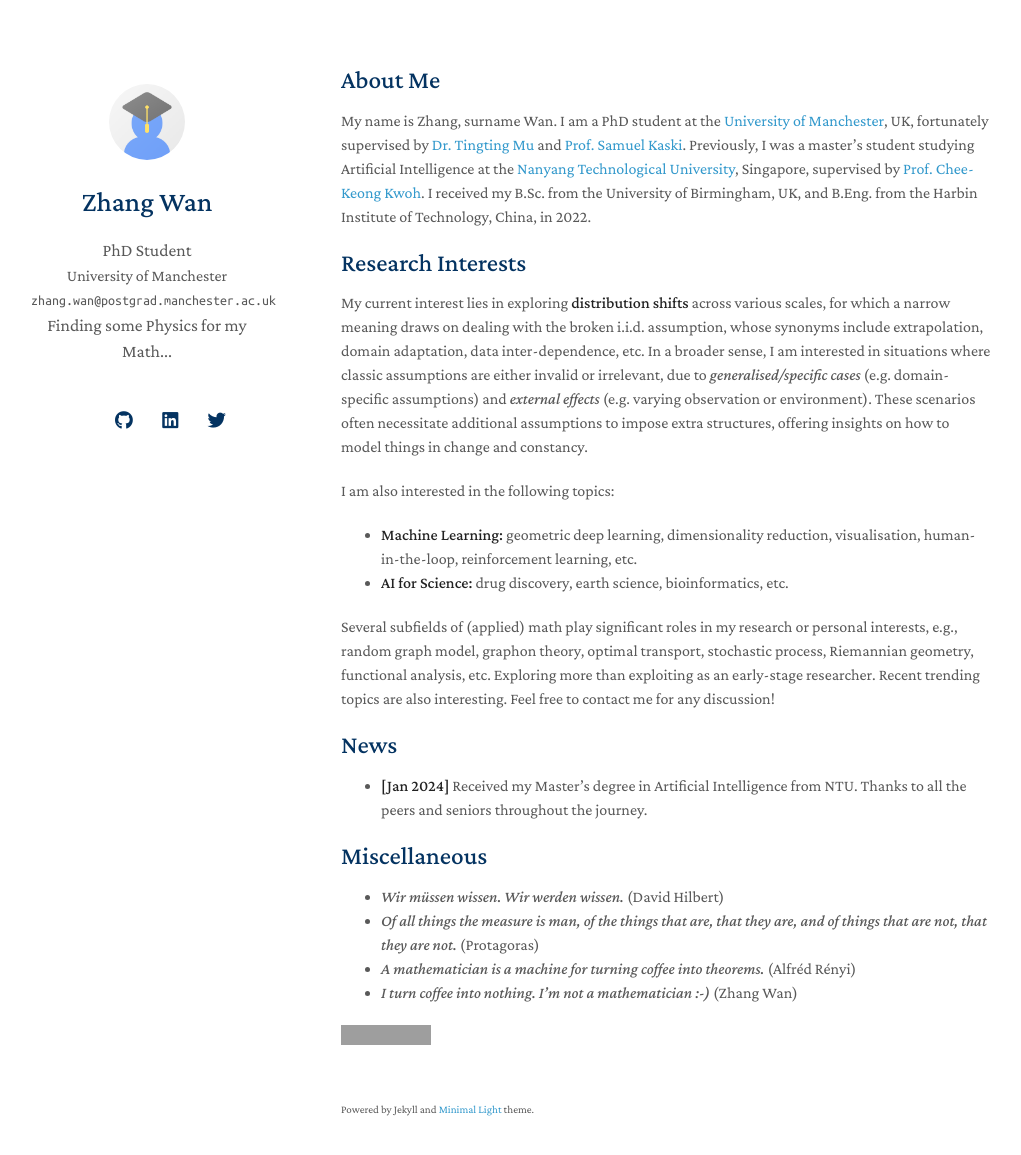
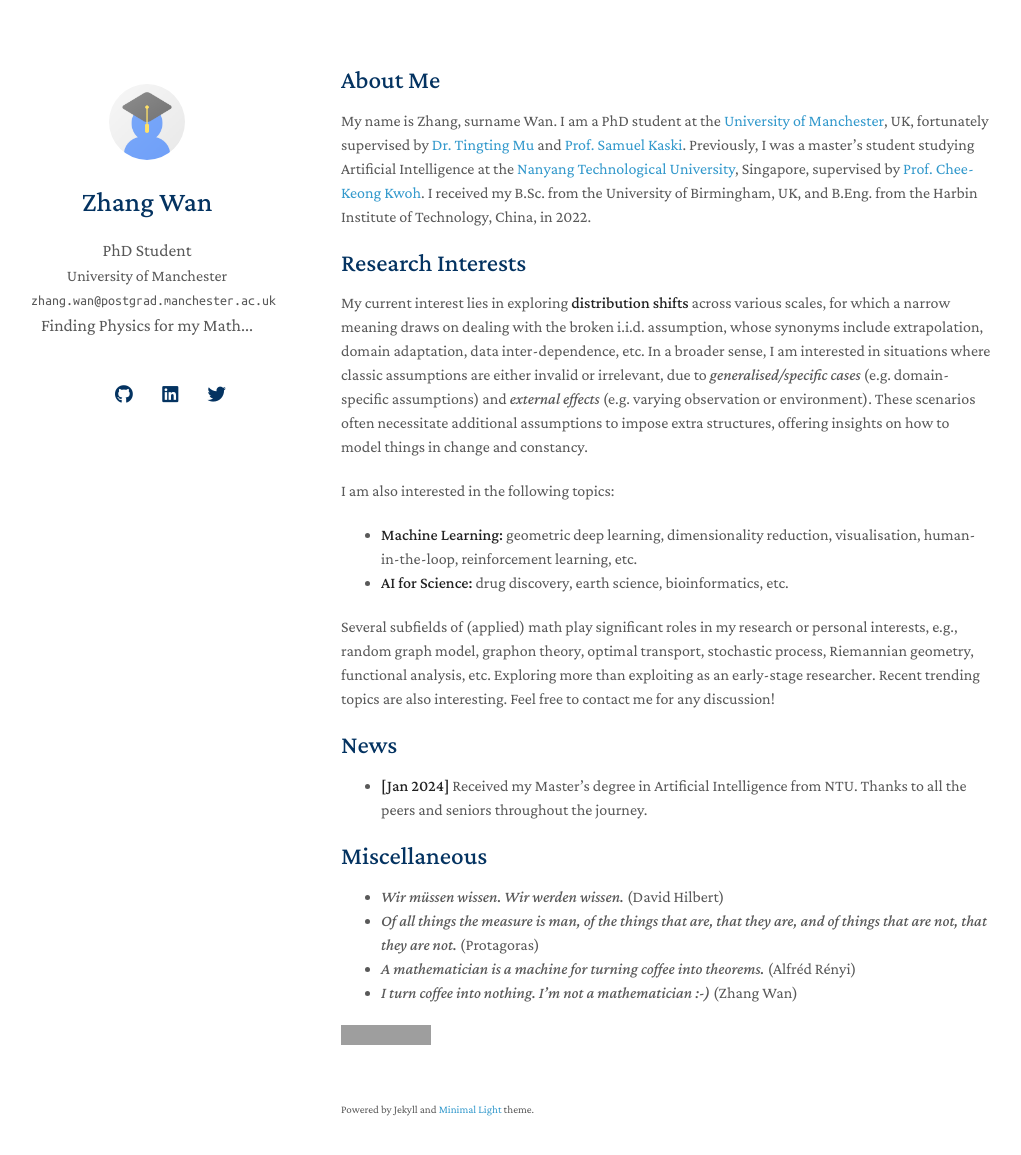
Before and after one commit to ZhangWan-byte/ZhangWan-byte.github.io, a Jekyll site: the page built from index.md, in a window 1280 px wide and 1190 px high. Shown: the top 1155 px of the window, without its empty margins (129-1150 px from the left). Built offline with Jekyll 4.4.1, drawn with Linux system fonts in a browser that asks for light colours; nearby versions of some CDN libraries; a style sheet for code colours, icons or effects is not loaded; our own code applies the rules of GitHub Pages for plain Markdown files; grey boxes are pictures that could not be loaded.

Commit message:
Update motto in _config.yml

```diff
--- a/_config.yml
+++ b/_config.yml
@@ -3,7 +3,7 @@ title: Zhang Wan
 position: PhD Student
 affiliation: University of Manchester
 email: zhang.wan@postgrad.manchester.ac.uk
-motto: Finding some Physics for my Math...
+motto: Finding Physics for my Math...
 
 # Search Engine Optimization (SEO)
 # The following information is used to improve the website traffic from search engines, e.g., Google.
```
